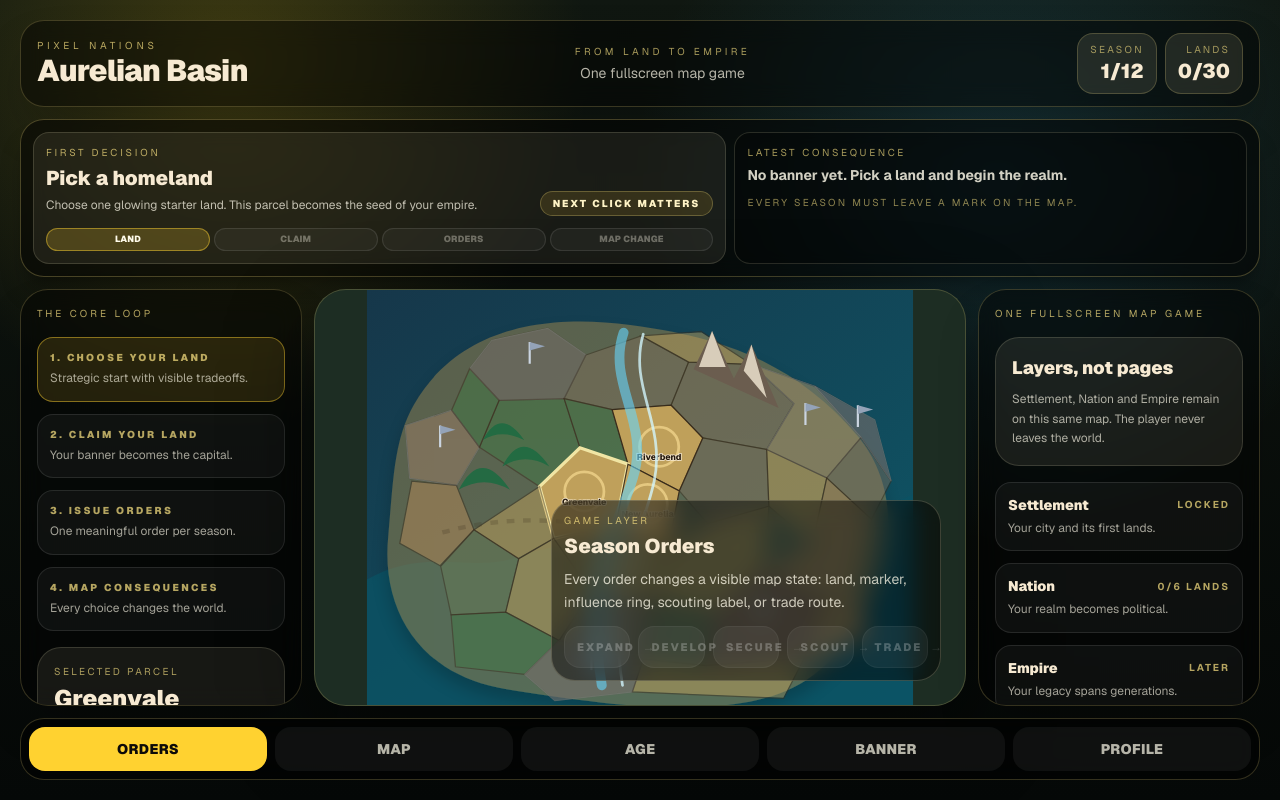
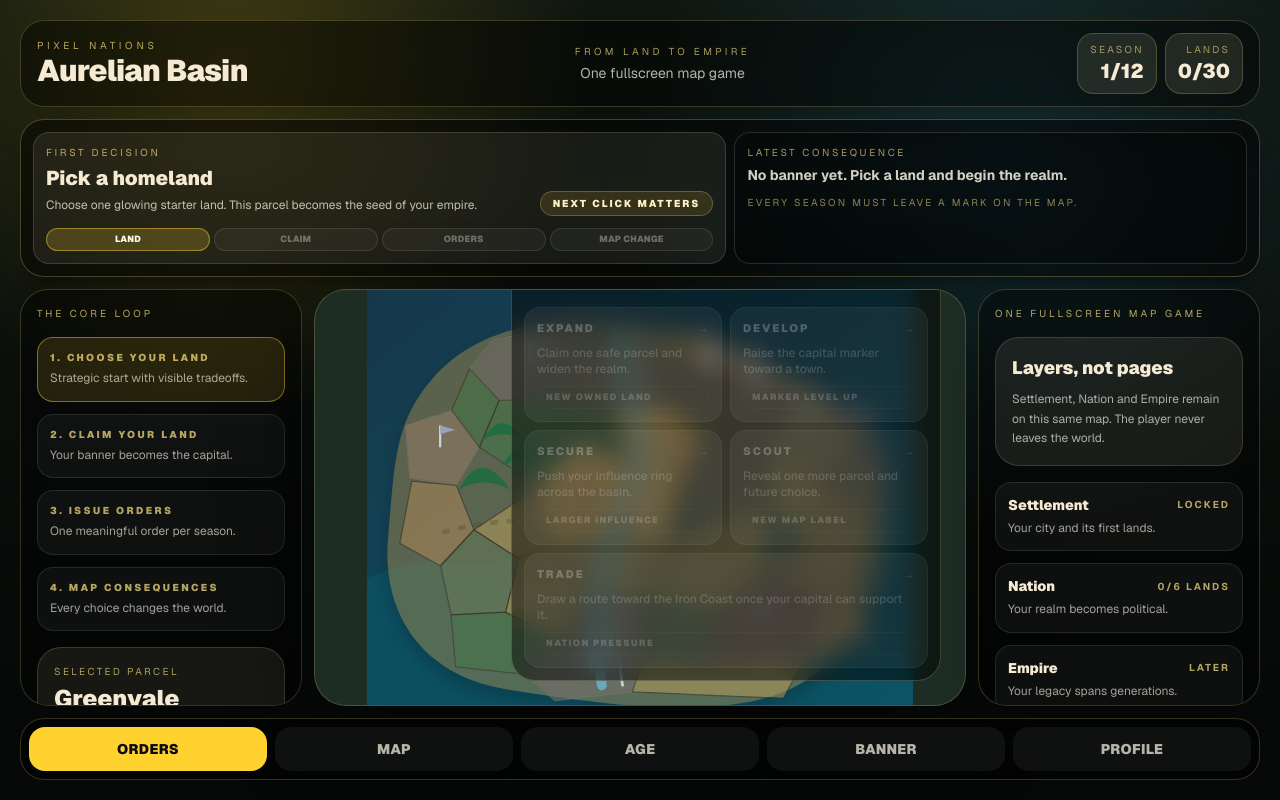
Before and after one commit to tomat60/pixel-nations, a Next.js app: page /play in a window 1280 px wide. Both pictures are taken after a click on the button "ORDERS". Built offline with nearby package versions, Linux system fonts and the light colour scheme.

Commit message:
feat: add decision copy to order panel

```diff
--- a/app/play/page.tsx
+++ b/app/play/page.tsx
@@ -54,17 +54,19 @@ export default function PlayPrototypePage() {
               )}
             </div>
 
-            <div className="absolute bottom-4 left-4 right-4 rounded-3xl border border-amber-100/20 bg-black/48 p-3 backdrop-blur-md md:bottom-6 md:left-auto md:right-6 md:w-[390px]">
+            <div className="absolute bottom-4 left-4 right-4 rounded-3xl border border-amber-100/20 bg-black/48 p-3 backdrop-blur-md md:bottom-6 md:left-auto md:right-6 md:w-[430px]">
               {state.view === "map" && <Panel title="30-parcel Basin" body="This is now a real authored sector prototype: starter lands, rival banners, scouted labels, roads, river, coast, mountains, ruins and owned influence on the map." />}
               {state.view === "orders" && (
                 <div>
-                  <Panel title="Season Orders" body="Every order changes a visible map state: land, marker, influence ring, scouting label, or trade route." />
-                  <div className="mt-3 grid grid-cols-5 gap-2">
-                    <OrderButton label="Expand" onClick={() => dispatch({ type: "order", order: "expand" })} disabled={!capital} />
-                    <OrderButton label="Develop" onClick={() => dispatch({ type: "order", order: "develop" })} disabled={!capital} />
-                    <OrderButton label="Secure" onClick={() => dispatch({ type: "order", order: "secure" })} disabled={!capital} />
-                    <OrderButton label="Scout" onClick={() => dispatch({ type: "order", order: "scout" })} disabled={!capital} />
-                    <OrderButton label="Trade" onClick={() => dispatch({ type: "order", order: "trade" })} disabled={!capital || state.developmentLevel < 3} />
+                  <Panel title="Season Orders" body="Choose one order. A good order must create a visible consequence on the map this season." />
+                  <div className="mt-3 grid grid-cols-1 gap-2 sm:grid-cols-2">
+                    <OrderButton label="Expand" body="Claim one safe parcel and widen the realm." result="new owned land" onClick={() => dispatch({ type: "order", order: "expand" })} disabled={!capital} />
+                    <OrderButton label="Develop" body="Raise the capital marker toward a town." result="marker level up" onClick={() => dispatch({ type: "order", order: "develop" })} disabled={!capital} />
+                    <OrderButton label="Secure" body="Push your influence ring across the basin." result="larger influence" onClick={() => dispatch({ type: "order", order: "secure" })} disabled={!capital} />
+                    <OrderButton label="Scout" body="Reveal one more parcel and future choice." result="new map label" onClick={() => dispatch({ type: "order", order: "scout" })} disabled={!capital} />
+                    <div className="sm:col-span-2">
+                      <OrderButton label="Trade" body="Draw a route toward the Iron Coast once your capital can support it." result="nation pressure" onClick={() => dispatch({ type: "order", order: "trade" })} disabled={!capital || state.developmentLevel < 3} />
+                    </div>
                   </div>
                 </div>
               )}
```
